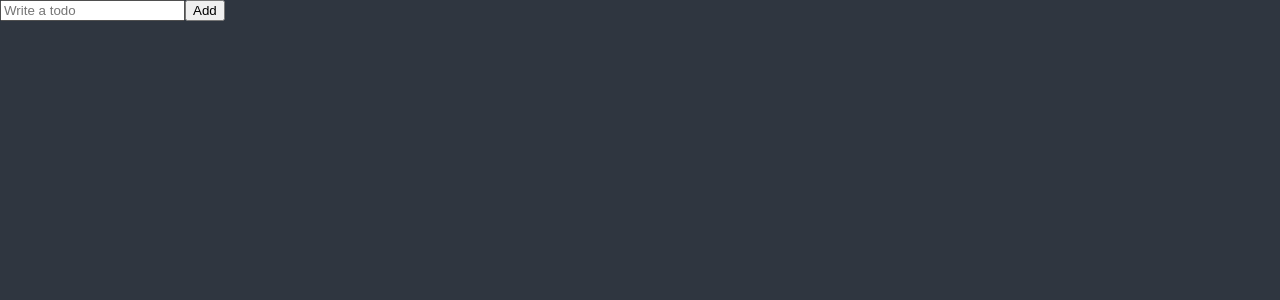
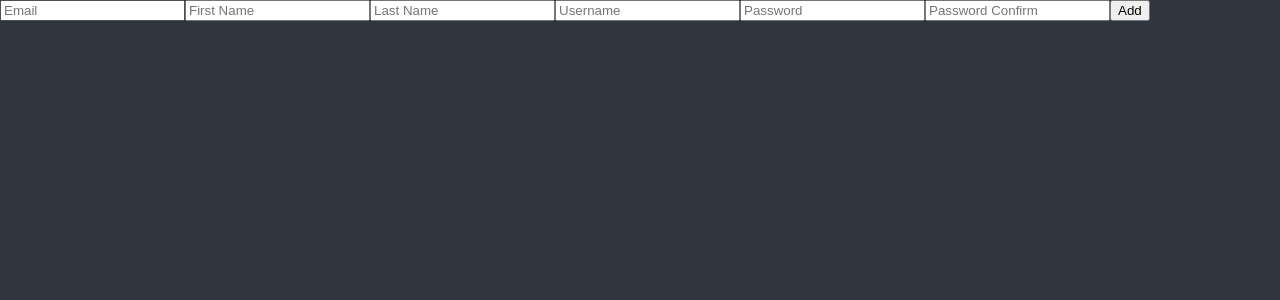
Before and after one commit to pildrums/Todo-app-typescript, a React (Create React App) app: page / in a window 1280 px wide. Shown: the top 300 px of the page. Built offline with nearby package versions, Linux system fonts and the light colour scheme.

Commit message:
Modified TodoList.tsx with react-hook-form

```diff
--- a/src/TodoList.tsx
+++ b/src/TodoList.tsx
@@ -1,33 +1,54 @@
 import { useState } from "react";
+import { useForm } from "react-hook-form";
 
 /**
  * @description 기존의 useState를 이용해서 form과 input을 다룸 (Legacy)
- * @todo React-Hook-Form을 이용해서 좀 더 단순하게 form을 다뤄야 함.
+ * @todo React-Hook-Form을 이용해서 좀 더 단순하게 form을 다뤄야 함. (Done)
  * @returns TodoList Component
  */
+// const TodoList = () => {
+//   const [todo, setTodo] = useState("");
+//   const [todoError, setTodoError] = useState("");
+//   const onChange = (event: React.FormEvent<HTMLInputElement>) => {
+//     const {
+//       currentTarget: { value },
+//     } = event;
+//     setTodoError("");
+//     setTodo(value);
+//   };
+//   const onSubmit = (event: React.FormEvent<HTMLFormElement>) => {
+//     event.preventDefault();
+//     if (todo.length < 10) {
+//       return setTodoError("Todo should be longer");
+//     }
+//     console.log("submit");
+//   };
+//   return (
+//     <div>
+//       <form onSubmit={onSubmit}>
+//         <input onChange={onChange} value={todo} placeholder="Write a todo" />
+//         <button>Add</button>
+//         {todoError !== "" ? todoError : null}
+//       </form>
+//     </div>
+//   );
+// };
+/**
+ * @description useForm을 이용해서 기존의 useState와 onChange, onSubmit 함수를 대체함.
+ */
 const TodoList = () => {
-  const [todo, setTodo] = useState("");
-  const [todoError, setTodoError] = useState("");
-  const onChange = (event: React.FormEvent<HTMLInputElement>) => {
-    const {
-      currentTarget: { value },
-    } = event;
-    setTodoError("");
-    setTodo(value);
-  };
-  const onSubmit = (event: React.FormEvent<HTMLFormElement>) => {
-    event.preventDefault();
-    if (todo.length < 10) {
-      return setTodoError("Todo should be longer");
-    }
-    console.log("submit");
-  };
+  const { register, watch } = useForm();
+  console.log(watch());
   return (
     <div>
-      <form onSubmit={onSubmit}>
-        <input onChange={onChange} value={todo} placeholder="Write a todo" />
+      <form>
+        <input {...register("email")} placeholder="Email" />
+        <input {...register("first_name")} placeholder="First Name" />
+        <input {...register("last_name")} placeholder="Last Name" />
+        <input {...register("username")} placeholder="Username" />
+        <input {...register("password")} placeholder="Password" />
+        <input {...register("password_confirm")} placeholder="Password Confirm" />
         <button>Add</button>
-        {todoError !== "" ? todoError : null}
       </form>
     </div>
   );
--- a/src/index.tsx
+++ b/src/index.tsx
@@ -9,11 +9,9 @@ const root = ReactDOM.createRoot(
   document.getElementById("root") as HTMLElement
 );
 root.render(
-  <React.StrictMode>
-    <RecoilRoot>
-      <ThemeProvider theme={darkTheme}>
-        <App />
-      </ThemeProvider>
-    </RecoilRoot>
-  </React.StrictMode>
+  <RecoilRoot>
+    <ThemeProvider theme={darkTheme}>
+      <App />
+    </ThemeProvider>
+  </RecoilRoot>
 );
```
